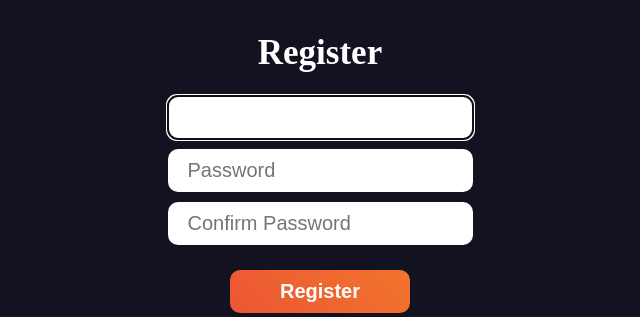
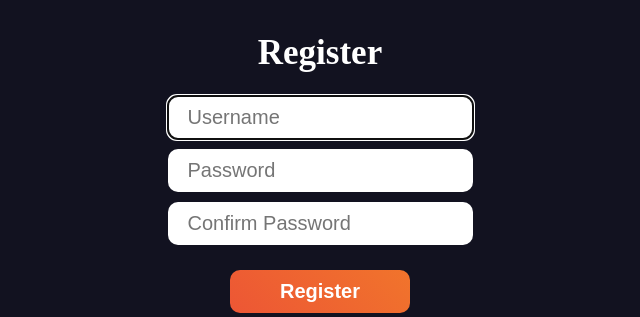
Before and after one commit to notedwinpiatek/PersonalFinanceTracker, a Django app: page /finance_tracker/register/ in a window 1280 px wide. Shown: the part 190-507 px from the top of the page, without its empty margins (320-960 px from the left). Run offline with Django 5.2, Linux system fonts and the light colour scheme; some web fonts are replaced.

Commit message:
fix: add placeholder to username in register form

```diff
--- a/personal_finance_tracker/finance_tracker/templates/registration/register.html
+++ b/personal_finance_tracker/finance_tracker/templates/registration/register.html
@@ -21,6 +21,7 @@
     <p>Already have an account? <a href="{% url 'login' %}">Login</a></p>
 </div>
 <script>
+    document.querySelector('input[name="username"]').setAttribute('placeholder', 'Username');
     document.querySelector('input[name="password1"]').setAttribute('placeholder', 'Password');
     document.querySelector('input[name="password2"]').setAttribute('placeholder', 'Confirm Password');
 </script>
```
